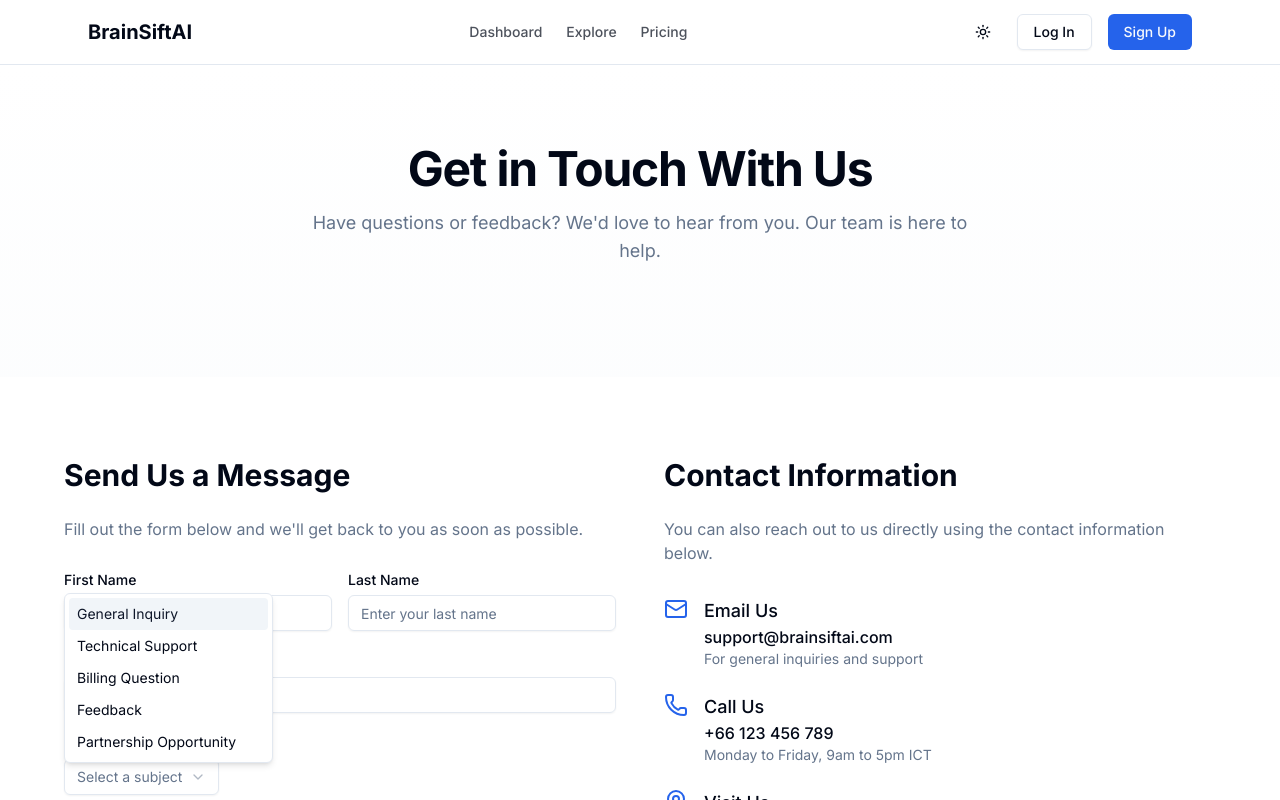
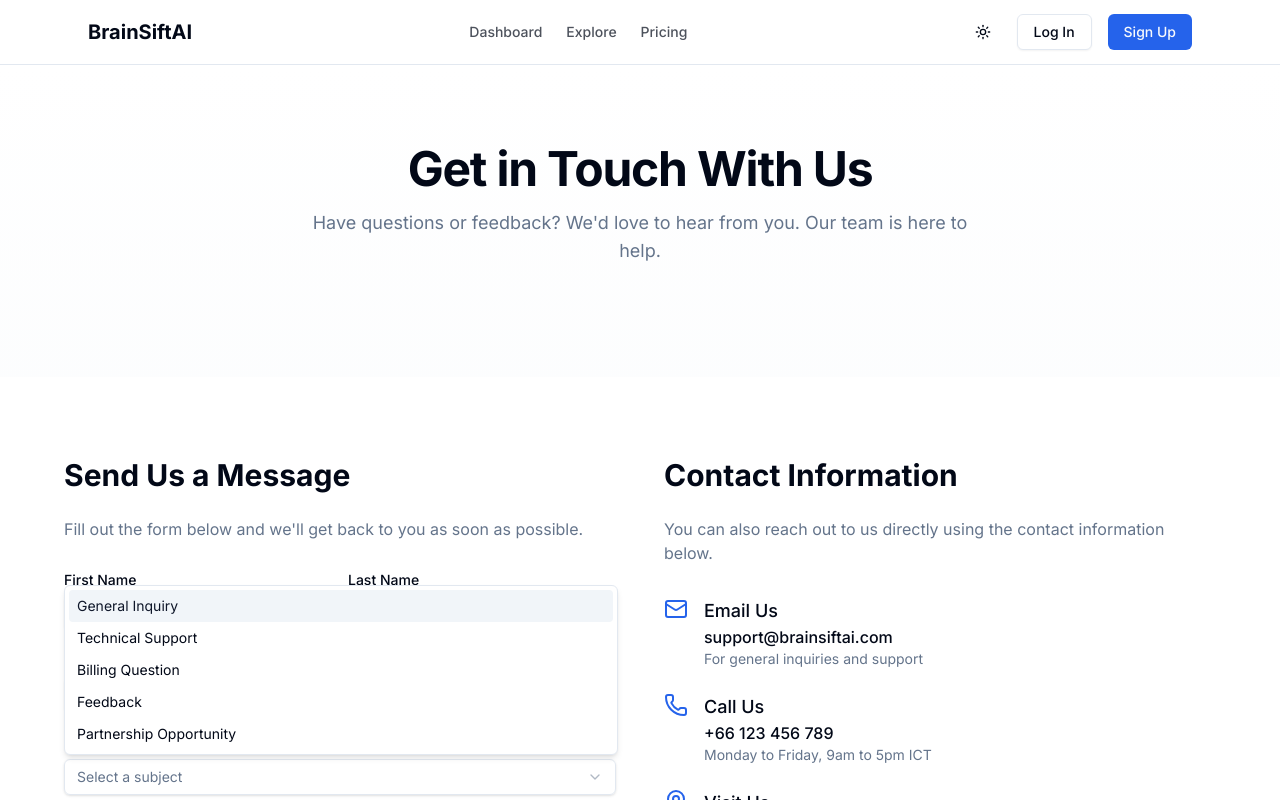
Before and after one commit to ScriptBloxX/BrainSiftAI-Frontend, a Next.js app: page /contact in a window 1280 px wide. Both pictures are taken after a click on the button "Select a subject". Shown: the top 800 px of the page. Built offline with nearby package versions, Linux system fonts and the light colour scheme.

Commit message:
add ui components

```diff
--- /dev/null
+++ b/components/ui/select.tsx
@@ -0,0 +1,159 @@
+"use client"
+
+import * as React from "react"
+import * as SelectPrimitive from "@radix-ui/react-select"
+import { Check, ChevronDown, ChevronUp } from "lucide-react"
+
+import { cn } from "@/lib/utils"
+
+const Select = SelectPrimitive.Root
+
+const SelectGroup = SelectPrimitive.Group
+
+const SelectValue = SelectPrimitive.Value
+
+const SelectTrigger = React.forwardRef<
+  React.ElementRef<typeof SelectPrimitive.Trigger>,
+  React.ComponentPropsWithoutRef<typeof SelectPrimitive.Trigger>
+>(({ className, children, ...props }, ref) => (
+  <SelectPrimitive.Trigger
+    ref={ref}
+    className={cn(
+      "flex h-9 w-full items-center justify-between whitespace-nowrap rounded-md border border-input bg-transparent px-3 py-2 text-sm shadow-sm ring-offset-background data-[placeholder]:text-muted-foreground focus:outline-none focus:ring-1 focus:ring-ring disabled:cursor-not-allowed disabled:opacity-50 [&>span]:line-clamp-1",
+      className
+    )}
+    {...props}
+  >
+    {children}
+    <SelectPrimitive.Icon asChild>
+      <ChevronDown className="h-4 w-4 opacity-50" />
+    </SelectPrimitive.Icon>
+  </SelectPrimitive.Trigger>
+))
+SelectTrigger.displayName = SelectPrimitive.Trigger.displayName
+
+const SelectScrollUpButton = React.forwardRef<
+  React.ElementRef<typeof SelectPrimitive.ScrollUpButton>,
+  React.ComponentPropsWithoutRef<typeof SelectPrimitive.ScrollUpButton>
+>(({ className, ...props }, ref) => (
+  <SelectPrimitive.ScrollUpButton
+    ref={ref}
+    className={cn(
+      "flex cursor-default items-center justify-center py-1",
+      className
+    )}
+    {...props}
+  >
+    <ChevronUp className="h-4 w-4" />
+  </SelectPrimitive.ScrollUpButton>
+))
+SelectScrollUpButton.displayName = SelectPrimitive.ScrollUpButton.displayName
+
+const SelectScrollDownButton = React.forwardRef<
+  React.ElementRef<typeof SelectPrimitive.ScrollDownButton>,
+  React.ComponentPropsWithoutRef<typeof SelectPrimitive.ScrollDownButton>
+>(({ className, ...props }, ref) => (
+  <SelectPrimitive.ScrollDownButton
+    ref={ref}
+    className={cn(
+      "flex cursor-default items-center justify-center py-1",
+      className
+    )}
+    {...props}
+  >
+    <ChevronDown className="h-4 w-4" />
+  </SelectPrimitive.ScrollDownButton>
+))
+SelectScrollDownButton.displayName =
+  SelectPrimitive.ScrollDownButton.displayName
+
+const SelectContent = React.forwardRef<
+  React.ElementRef<typeof SelectPrimitive.Content>,
+  React.ComponentPropsWithoutRef<typeof SelectPrimitive.Content>
+>(({ className, children, position = "popper", ...props }, ref) => (
+  <SelectPrimitive.Portal>
+    <SelectPrimitive.Content
+      ref={ref}
+      className={cn(
+        "relative z-50 max-h-[--radix-select-content-available-height] min-w-[8rem] overflow-y-auto overflow-x-hidden rounded-md border bg-popover text-popover-foreground shadow-md data-[state=open]:animate-in data-[state=closed]:animate-out data-[state=closed]:fade-out-0 data-[state=open]:fade-in-0 data-[state=closed]:zoom-out-95 data-[state=open]:zoom-in-95 data-[side=bottom]:slide-in-from-top-2 data-[side=left]:slide-in-from-right-2 data-[side=right]:slide-in-from-left-2 data-[side=top]:slide-in-from-bottom-2 origin-[--radix-select-content-transform-origin]",
+        position === "popper" &&
+          "data-[side=bottom]:translate-y-1 data-[side=left]:-translate-x-1 data-[side=right]:translate-x-1 data-[side=top]:-translate-y-1",
+        className
+      )}
+      position={position}
+      {...props}
+    >
+      <SelectScrollUpButton />
+      <SelectPrimitive.Viewport
+        className={cn(
+          "p-1",
+          position === "popper" &&
+            "h-[var(--radix-select-trigger-height)] w-full min-w-[var(--radix-select-trigger-width)]"
+        )}
+      >
+        {children}
+      </SelectPrimitive.Viewport>
+      <SelectScrollDownButton />
+    </SelectPrimitive.Content>
+  </SelectPrimitive.Portal>
+))
+SelectContent.displayName = SelectPrimitive.Content.displayName
+
+const SelectLabel = React.forwardRef<
+  React.ElementRef<typeof SelectPrimitive.Label>,
+  React.ComponentPropsWithoutRef<typeof SelectPrimitive.Label>
+>(({ className, ...props }, ref) => (
+  <SelectPrimitive.Label
+    ref={ref}
+    className={cn("px-2 py-1.5 text-sm font-semibold", className)}
+    {...props}
+  />
+))
+SelectLabel.displayName = SelectPrimitive.Label.displayName
+
+const SelectItem = React.forwardRef<
+  React.ElementRef<typeof SelectPrimitive.Item>,
+  React.ComponentPropsWithoutRef<typeof SelectPrimitive.Item>
+>(({ className, children, ...props }, ref) => (
+  <SelectPrimitive.Item
+    ref={ref}
+    className={cn(
+      "relative flex w-full cursor-default select-none items-center rounded-sm py-1.5 pl-2 pr-8 text-sm outline-none focus:bg-accent focus:text-accent-foreground data-[disabled]:pointer-events-none data-[disabled]:opacity-50",
+      className
+    )}
+    {...props}
+  >
+    <span className="absolute right-2 flex h-3.5 w-3.5 items-center justify-center">
+      <SelectPrimitive.ItemIndicator>
+        <Check className="h-4 w-4" />
+      </SelectPrimitive.ItemIndicator>
+    </span>
+    <SelectPrimitive.ItemText>{children}</SelectPrimitive.ItemText>
+  </SelectPrimitive.Item>
+))
+SelectItem.displayName = SelectPrimitive.Item.displayName
+
+const SelectSeparator = React.forwardRef<
+  React.ElementRef<typeof SelectPrimitive.Separator>,
+  React.ComponentPropsWithoutRef<typeof SelectPrimitive.Separator>
+>(({ className, ...props }, ref) => (
+  <SelectPrimitive.Separator
+    ref={ref}
+    className={cn("-mx-1 my-1 h-px bg-muted", className)}
+    {...props}
+  />
+))
+SelectSeparator.displayName = SelectPrimitive.Separator.displayName
+
+export {
+  Select,
+  SelectGroup,
+  SelectValue,
+  SelectTrigger,
+  SelectContent,
+  SelectLabel,
+  SelectItem,
+  SelectSeparator,
+  SelectScrollUpButton,
+  SelectScrollDownButton,
+}
```
